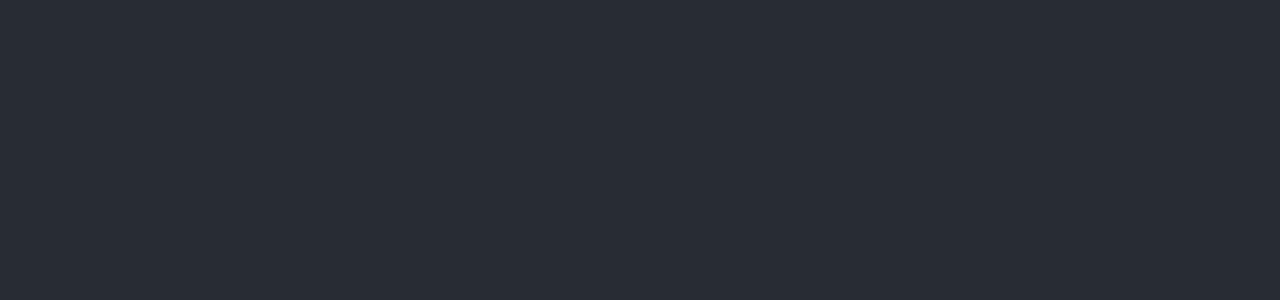
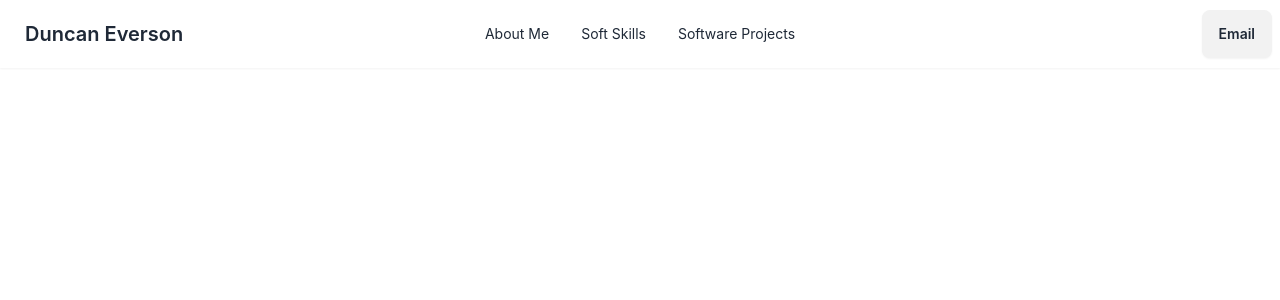
Before and after one commit to DEusername/Personal-Website, a React (Create React App) app in the folder website/: page / in a window 1280 px wide. Shown: the top 300 px of the page. Built offline with nearby package versions, Linux system fonts and the light colour scheme.

Commit message:
integrated the basic form of a navbar into my app

```diff
--- a/website/package.json
+++ b/website/package.json
@@ -13,6 +13,7 @@
         "postcss": "^8.5.6",
         "react": "^19.1.0",
         "react-dom": "^19.1.0",
+        "react-router-dom": "^7.6.3",
         "react-scripts": "^5.0.1",
         "tailwindcss": "^3.4.3",
         "web-vitals": "^2.1.4"
--- a/website/src/App.css
+++ /dev/null
@@ -1,38 +0,0 @@
-.App {
-  text-align: center;
-}
-
-.App-logo {
-  height: 40vmin;
-  pointer-events: none;
-}
-
-@media (prefers-reduced-motion: no-preference) {
-  .App-logo {
-    animation: App-logo-spin infinite 20s linear;
-  }
-}
-
-.App-header {
-  background-color: #282c34;
-  min-height: 100vh;
-  display: flex;
-  flex-direction: column;
-  align-items: center;
-  justify-content: center;
-  font-size: calc(10px + 2vmin);
-  color: white;
-}
-
-.App-link {
-  color: #61dafb;
-}
-
-@keyframes App-logo-spin {
-  from {
-    transform: rotate(0deg);
-  }
-  to {
-    transform: rotate(360deg);
-  }
-}
--- a/website/src/App.js
+++ b/website/src/DirApp/App.js
@@ -1,10 +1,11 @@
 import './App.css';
+import Navbar from '../components/navbar.js';
 
 function App() {
     return (
         <div className="App">
             <header className="App-header">
-
+                <Navbar />
             </header>
         </div>
     );
--- /dev/null
+++ b/website/src/components/navbar.js
@@ -0,0 +1,35 @@
+// src/components
+import React from "react";
+import { Link } from "react-router-dom";
+
+function Navbar() {
+    return (
+        <div className="navbar bg-base-100 shadow-sm">
+            <div className="navbar-start">
+                <a className="btn btn-ghost text-xl">Duncan Everson</a>
+            </div>
+            <div className="navbar-center hidden lg:flex">
+                <ul className="menu menu-horizontal px-1">
+                    <li><a>About Me</a></li>
+                    <li><a>Soft Skills</a></li>
+                    <li><a>Software Projects</a></li>
+                </ul>
+            </div>
+            <div className="navbar-end">
+                <a className="btn">Email</a>
+            </div>
+        </div>
+    );
+}
+
+/**
+ *                         <details>
+                            <summary>Parent</summary>
+                            <ul className="p-2">
+                                <li><a>Character</a></li>
+                                <li><a>Software Projects</a></li>
+                            </ul>
+                        </details>
+ */
+
+export default Navbar;
--- a/website/src/index.js
+++ b/website/src/index.js
@@ -1,7 +1,7 @@
 import React from 'react';
 import ReactDOM from 'react-dom/client';
 import './index.css';
-import App from './App.js';
+import App from './DirApp/App.js';
 import reportWebVitals from './reportWebVitals.js';
 
 const root = ReactDOM.createRoot(document.getElementById('root'));
```
Also changed, not shown: website/src/DirApp/App.css (added), 2 other files (tests, documents, lock files or other folders).
